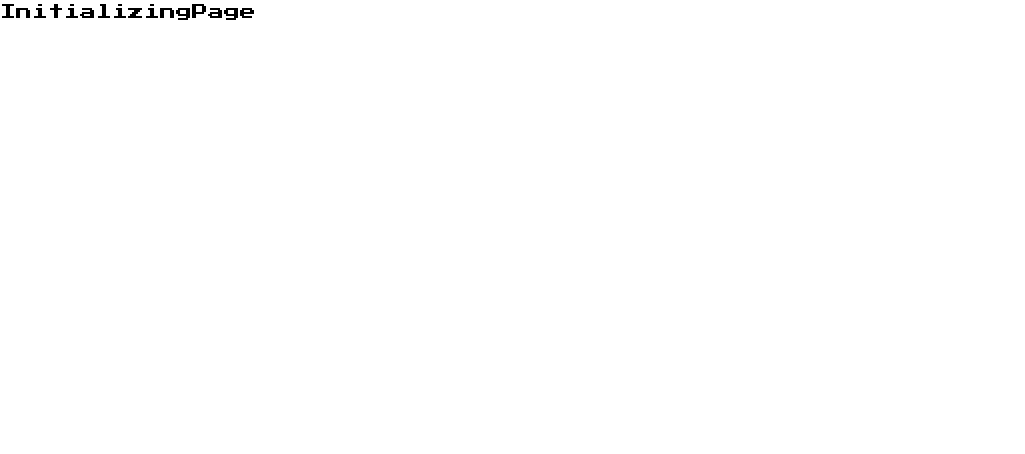
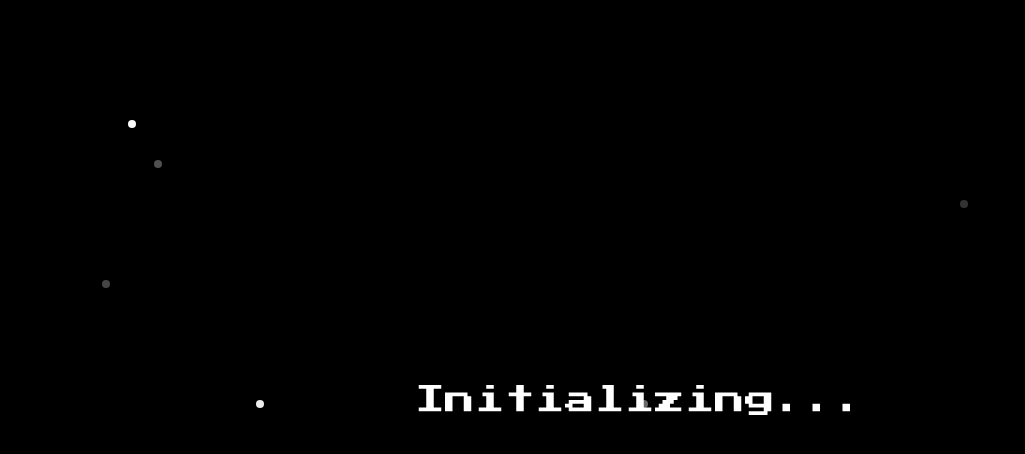
Before and after one commit to adityasingh9170843/Retro-Portfolio, a React (Vite) app: page /InitializingPage in a window 1280 px wide. Shown: the top 454 px of the page, without its empty margins (0-1025 px from the left). Built offline with nearby package versions, Linux system fonts and the light colour scheme.

Commit message:
created initializing page

```diff
--- a/src/components/InitializingPage.jsx
+++ b/src/components/InitializingPage.jsx
@@ -1,9 +1,16 @@
-import React from 'react'
-
-function InitializingPage() {
+import React from "react";
+import Waves from "./design/Waves";
+import BuildingLights from "./design/BuildingLights";
+function Initializing() {
   return (
-    <div>InitializingPage</div>
-  )
+    <div className="relative w-full h-screen bg-black">
+      <h1 className="text-white text-3xl absolute top-1/2 left-1/2 transform -translate-x-1/2 -translate-y-1/2">
+        Initializing...
+      </h1>
+      <Waves />
+      <BuildingLights />
+    </div>
+  );
 }
 
-export default InitializingPage
+export default Initializing;
--- a/src/components/Main.jsx
+++ b/src/components/Main.jsx
@@ -8,7 +8,7 @@ function Main() {
   const navigate = useNavigate();
   const handleStartClick = () => {
     setTimeout(() => {
-      navigate("/initializing");
+      navigate("InitializingPage");
     }, 800);
   };
   return (
--- /dev/null
+++ b/src/components/design/Waves.jsx
@@ -0,0 +1,9 @@
+import React from 'react'
+
+function Waves() {
+  return (
+    <div>Waves</div>
+  )
+}
+
+export default Waves
```
